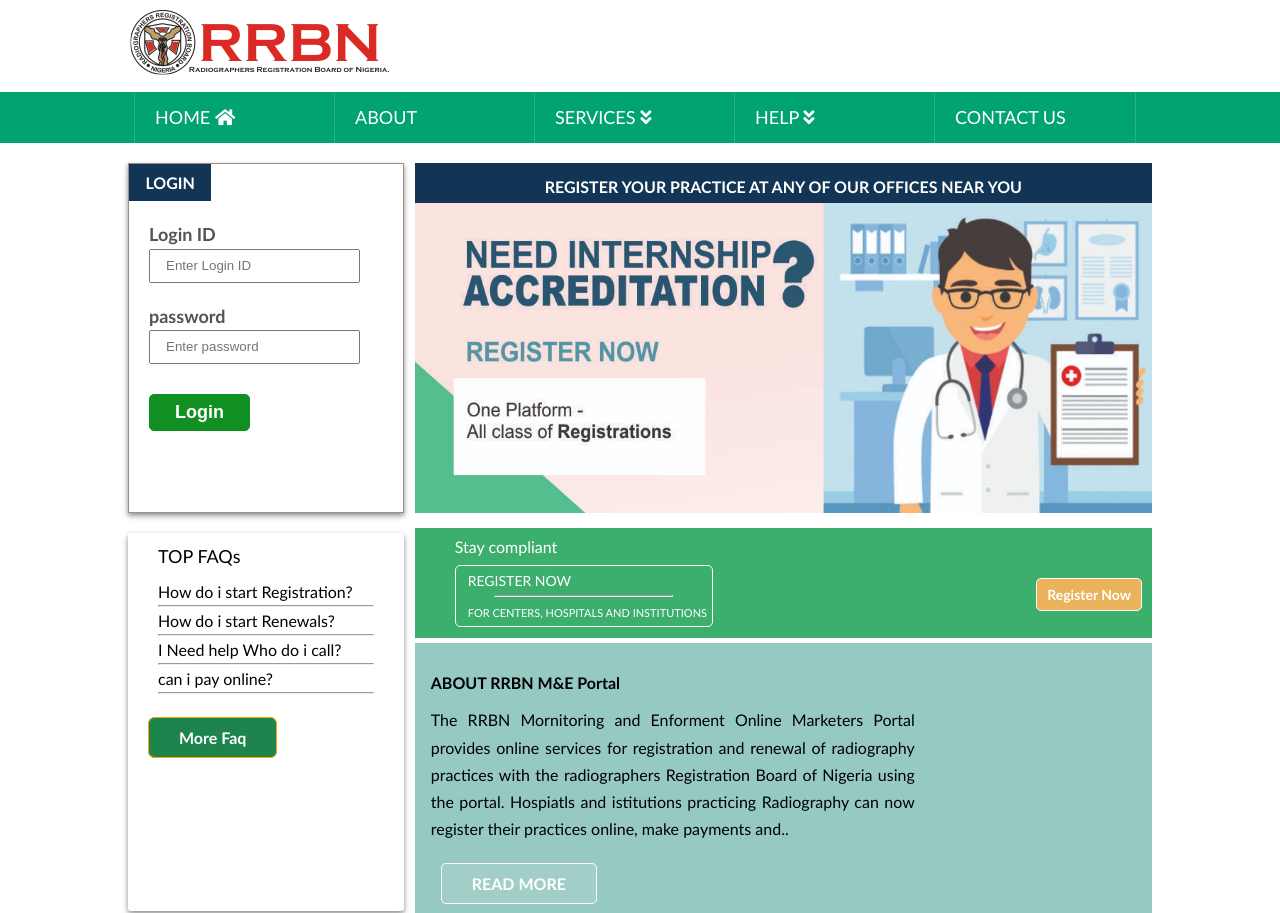
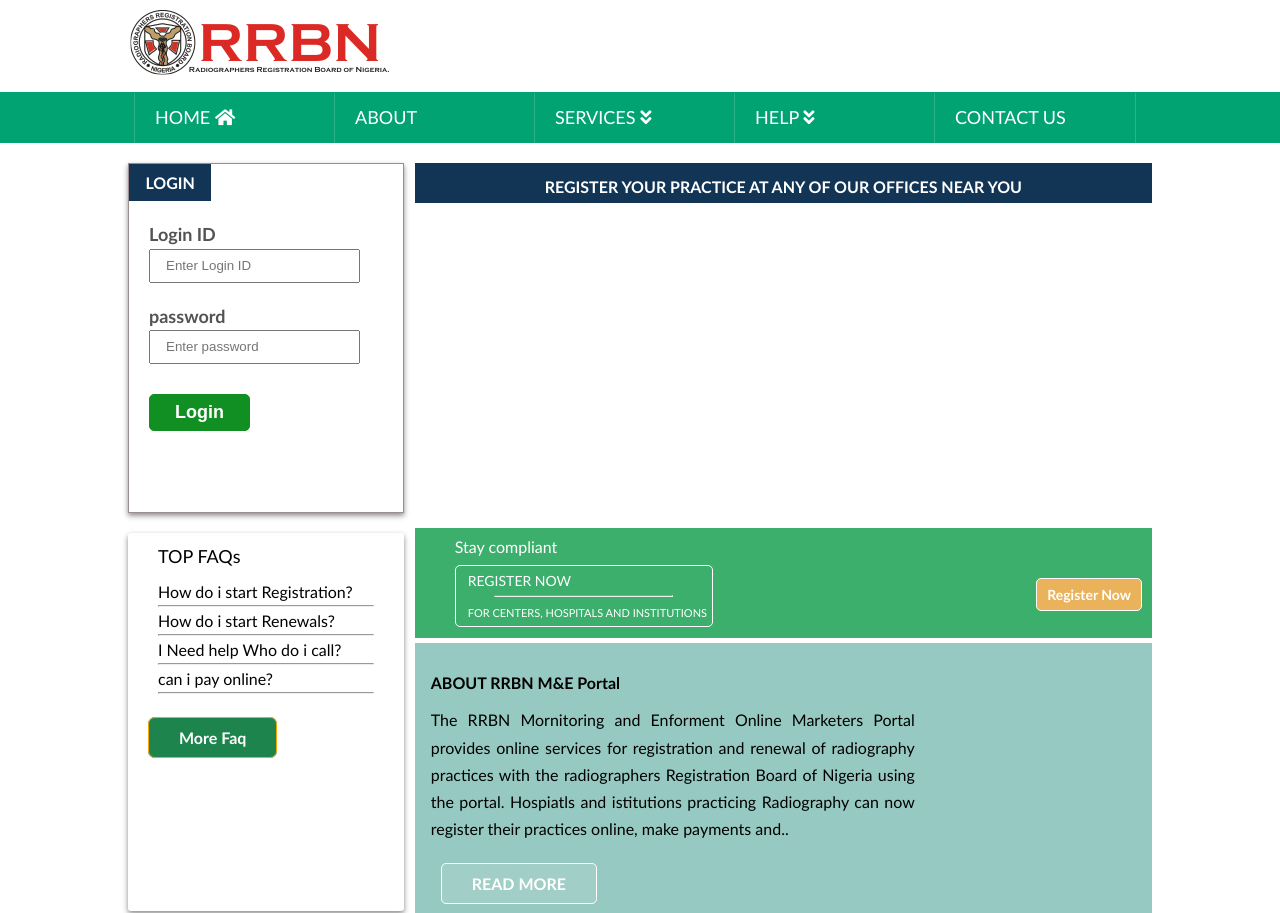
Before and after one commit to ros01/rrbnmonitoring-project, a Django app: page / in a window 1280 px wide. Shown: the top 913 px of the page. Run offline with Django 3.2, Linux system fonts and the light colour scheme.

Commit message:
removed slider

```diff
--- a/templates/pages/index.html
+++ b/templates/pages/index.html
@@ -43,38 +43,38 @@
              REGISTER YOUR PRACTICE AT ANY OF OUR OFFICES NEAR YOU
            </p>
          </div>
-         <div class="con-slider">
+      <!--      <div class="con-slider">
              <div class="slider">
                  <div class="slides">
                    <img src="{% static 'img/1.jpg' %}" alt="">
                    <div class="content">
                     <!-- <h1> <a href="#">Register</a></h1> -->
-                     </div>
+        <!--                </div>
                     <i class="fa fa-pause"></i>
                  </div>
                  <div class="slides">
                      <img src="{% static 'img/2.jpg' %}" alt="">
                      <div class="content">
                     <!--  <h1> <a href="#">Contact Us</a></h1>  -->
-                     </div>
+          <!--              </div>
                      <i class="fa fa-pause"></i>
                    </div>
                  <div class="slides">
                    <img src="{% static 'img/3.jpg' %}" alt="">
                    <div class="content">
                   <!--   <h1> <a href="#">Sign In</a></h1>   -->
-                   </div>
+      <!--                </div>
                    <i class="fa fa-pause"></i>
                  </div>
                  <div class="slides">
                    <img src="{% static 'img/4.jpg' %}" alt="">
                    <div class="content">
                     <!--    <h1> <a href="#">Register</a></h1>   -->
-                     </div>
+        <!--                </div>
                    <i class="fa fa-pause"></i>
                  </div>
                </div>
-         </div>
+         </div> -->
        </div>
      </div>
      <div class="clear"></div>
```
